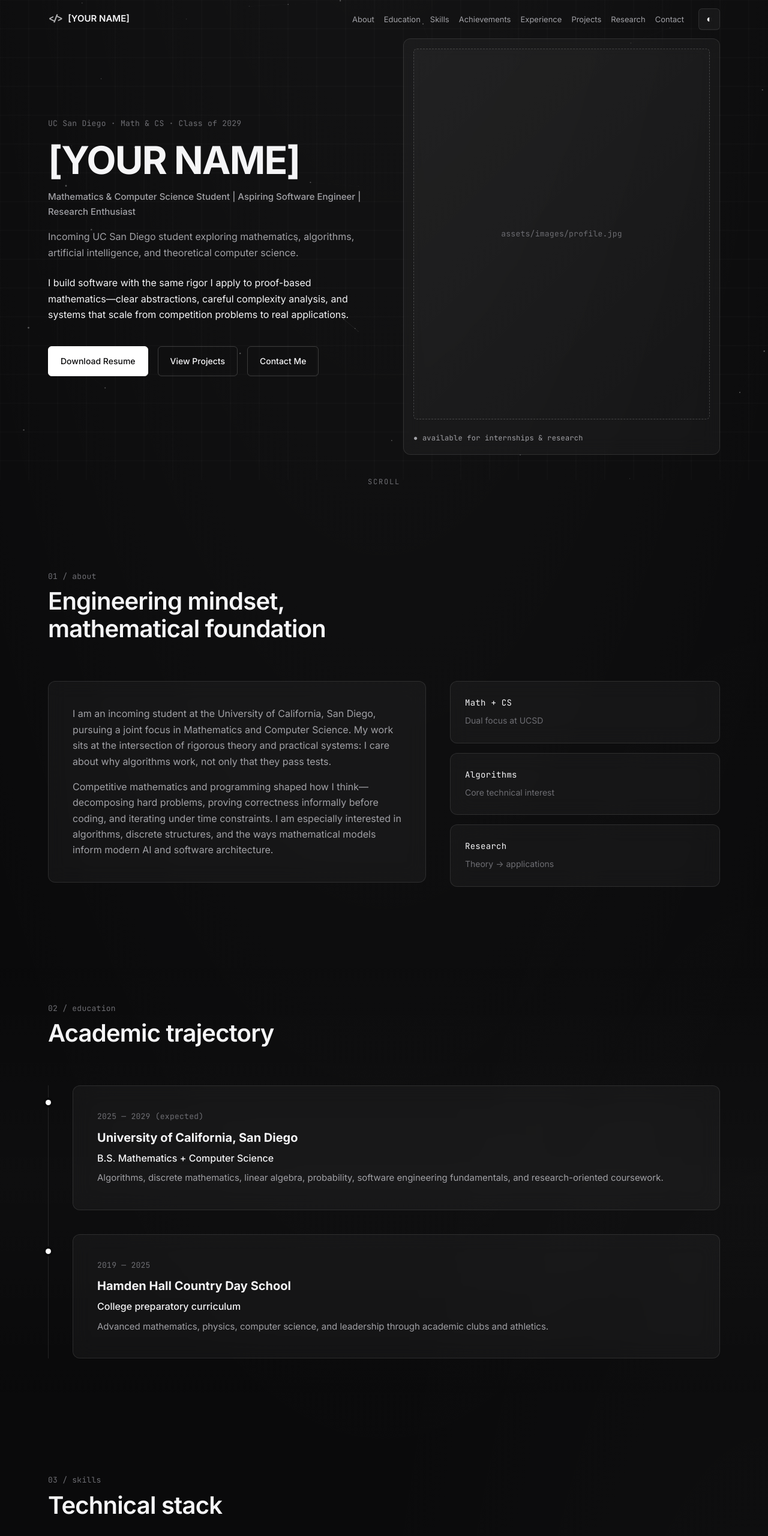
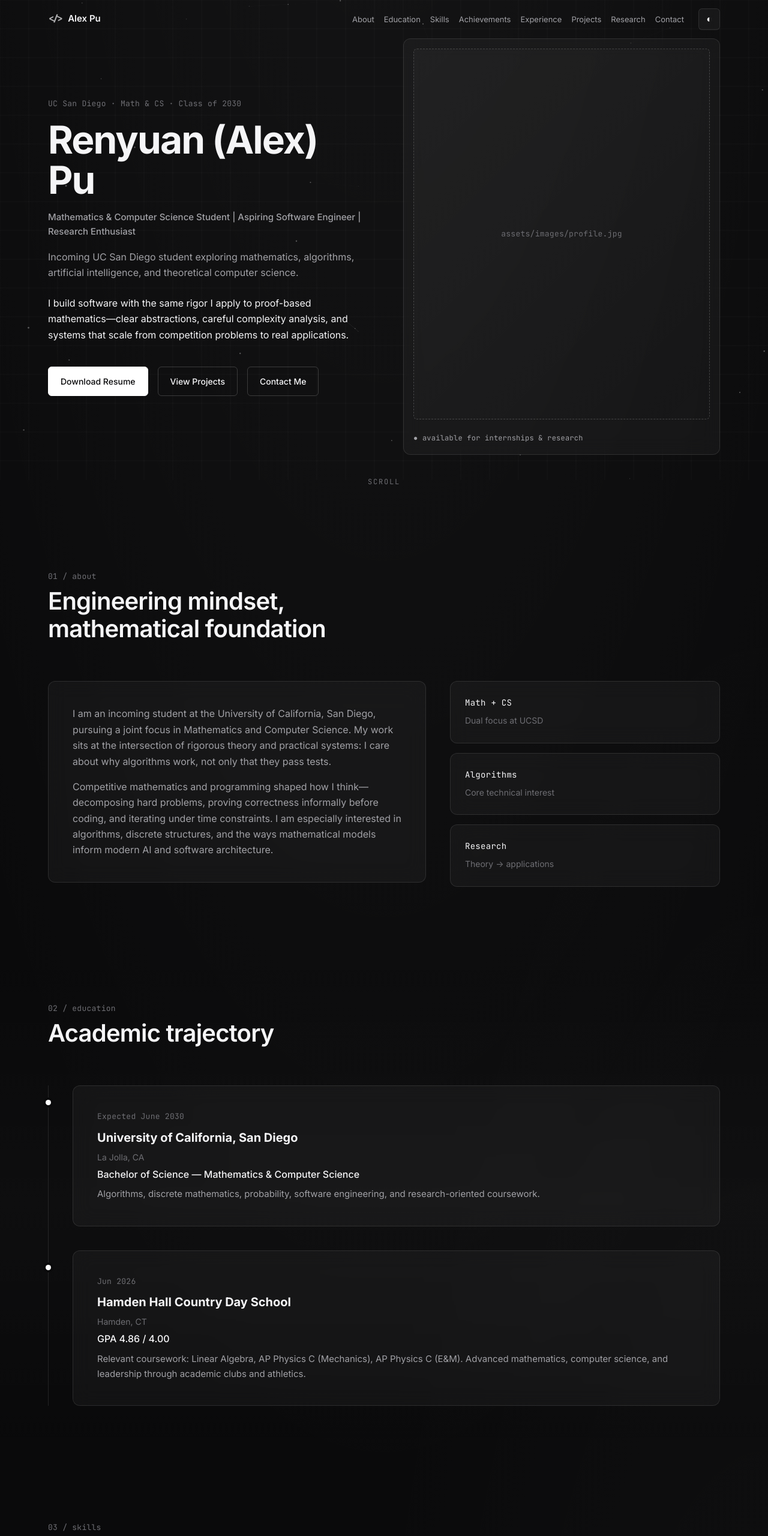
Before and after one commit to renyuanpu/alex_personal_website, a plain HTML site: page index.html in a window 1280 px wide. Shown: the top 2560 px of the page at 60% size. Drawn offline with Linux system fonts and the light colour scheme.

Commit message:
updated name and contact information

```diff
--- a/css/style.css
+++ b/css/style.css
@@ -580,6 +580,12 @@ a:hover {
   font-size: 1.25rem;
 }
 
+.timeline-location {
+  margin: 0 0 var(--space-xs);
+  font-size: 0.875rem;
+  color: var(--color-text-dim);
+}
+
 .timeline-degree {
   margin: 0 0 var(--space-sm);
   font-weight: 500;
--- a/index.html
+++ b/index.html
@@ -4,18 +4,18 @@
   <meta charset="UTF-8">
   <meta name="viewport" content="width=device-width, initial-scale=1.0">
   <meta name="description" content="Mathematics and Computer Science student at UC San Diego — software engineering, algorithms, research, and competitive programming.">
-  <meta name="author" content="[YOUR NAME]">
+  <meta name="author" content="Renyuan (Alex) Pu">
   <meta name="robots" content="index, follow">
   <meta name="theme-color" content="#0a0a0b">
 
   <!-- Open Graph -->
   <meta property="og:type" content="website">
-  <meta property="og:title" content="[YOUR NAME] — Mathematics & Computer Science">
+  <meta property="og:title" content="Renyuan (Alex) Pu — Mathematics & Computer Science">
   <meta property="og:description" content="Incoming UC San Diego student exploring mathematics, algorithms, AI, and theoretical computer science.">
   <meta property="og:url" content="https://example.com/">
   <!-- <meta property="og:image" content="assets/images/og-image.png"> -->
 
-  <title>[YOUR NAME] | Mathematics & Computer Science</title>
+  <title>Renyuan (Alex) Pu | Mathematics & Computer Science</title>
 
   <link rel="preconnect" href="https://fonts.googleapis.com">
   <link rel="preconnect" href="https://fonts.gstatic.com" crossorigin>
@@ -32,7 +32,7 @@
     <div class="container header-inner">
       <a class="logo" href="#top" aria-label="Home">
         <span class="logo-mark">&lt;/&gt;</span>
-        <span class="logo-text">[YOUR NAME]</span>
+        <span class="logo-text">Alex Pu</span>
       </a>
 
       <button type="button" class="nav-toggle" id="nav-toggle" aria-expanded="false" aria-controls="site-nav" aria-label="Open menu">
@@ -63,8 +63,8 @@
     <section class="hero section" id="hero" aria-labelledby="hero-heading">
       <div class="container hero-grid">
         <div class="hero-content reveal">
-          <p class="hero-eyebrow mono">UC San Diego · Math &amp; CS · Class of 2029</p>
-          <h1 class="hero-title" id="hero-heading">[YOUR NAME]</h1>
+          <p class="hero-eyebrow mono">UC San Diego · Math &amp; CS · Class of 2030</p>
+          <h1 class="hero-title" id="hero-heading">Renyuan (Alex) Pu</h1>
           <p class="hero-role">Mathematics &amp; Computer Science Student | Aspiring Software Engineer | Research Enthusiast</p>
           <p class="hero-subtitle">Incoming UC San Diego student exploring mathematics, algorithms, artificial intelligence, and theoretical computer science.</p>
           <p class="hero-intro">
@@ -136,19 +136,21 @@
           <li class="timeline-item reveal">
             <div class="timeline-marker" aria-hidden="true"></div>
             <article class="glass card timeline-card">
-              <time class="mono timeline-date" datetime="2025/2029">2025 — 2029 (expected)</time>
+              <time class="mono timeline-date" datetime="2026/2030">Expected June 2030</time>
               <h3 class="timeline-title">University of California, San Diego</h3>
-              <p class="timeline-degree">B.S. Mathematics + Computer Science</p>
-              <p class="timeline-focus">Algorithms, discrete mathematics, linear algebra, probability, software engineering fundamentals, and research-oriented coursework.</p>
+              <p class="timeline-location">La Jolla, CA</p>
+              <p class="timeline-degree">Bachelor of Science — Mathematics &amp; Computer Science</p>
+              <p class="timeline-focus">Algorithms, discrete mathematics, probability, software engineering, and research-oriented coursework.</p>
             </article>
           </li>
           <li class="timeline-item reveal" data-reveal-delay="1">
             <div class="timeline-marker" aria-hidden="true"></div>
             <article class="glass card timeline-card">
-              <time class="mono timeline-date" datetime="2019/2025">2019 — 2025</time>
+              <time class="mono timeline-date" datetime="2026-06">Jun 2026</time>
               <h3 class="timeline-title">Hamden Hall Country Day School</h3>
-              <p class="timeline-degree">College preparatory curriculum</p>
-              <p class="timeline-focus">Advanced mathematics, physics, computer science, and leadership through academic clubs and athletics.</p>
+              <p class="timeline-location">Hamden, CT</p>
+              <p class="timeline-degree">GPA 4.86 / 4.00</p>
+              <p class="timeline-focus">Relevant coursework: Linear Algebra, AP Physics C (Mechanics), AP Physics C (E&amp;M). Advanced mathematics, computer science, and leadership through academic clubs and athletics.</p>
             </article>
           </li>
         </ol>
@@ -387,19 +389,23 @@
             <ul class="contact-list">
               <li>
                 <span class="mono contact-key">Email</span>
-                <a href="mailto:[YOUR EMAIL]">[YOUR EMAIL]</a>
+                <a href="mailto:rpu@ucsd.edu">rpu@ucsd.edu</a>
+              </li>
+              <li>
+                <span class="mono contact-key">Phone</span>
+                <a href="tel:+19452257771">+1 (945) 225-7771</a>
+              </li>
+              <li>
+                <span class="mono contact-key">LinkedIn</span>
+                <a href="https://www.linkedin.com/in/renyuanalexpu" target="_blank" rel="noopener noreferrer">linkedin.com/in/renyuanalexpu</a>
               </li>
               <li>
                 <span class="mono contact-key">GitHub</span>
-                <a href="[YOUR GITHUB]" target="_blank" rel="noopener noreferrer">[YOUR GITHUB]</a>
-              </li>
-              <li>
-                <span class="mono contact-key">LinkedIn</span>
-                <a href="[YOUR LINKEDIN]" target="_blank" rel="noopener noreferrer">[YOUR LINKEDIN]</a>
+                <a href="https://github.com/renyuanpu" target="_blank" rel="noopener noreferrer">github.com/renyuanpu</a>
               </li>
               <li>
                 <span class="mono contact-key">Location</span>
-                <span>[YOUR LOCATION]</span>
+                <span>La Jolla, CA</span>
               </li>
             </ul>
           </address>
@@ -427,7 +433,7 @@
 
   <footer class="site-footer">
     <div class="container footer-inner">
-      <p class="footer-copy">© 2026 [YOUR NAME]</p>
+      <p class="footer-copy">© 2026 Renyuan (Alex) Pu</p>
       <p class="footer-tech mono">Built with HTML / CSS / JavaScript</p>
     </div>
   </footer>
```
